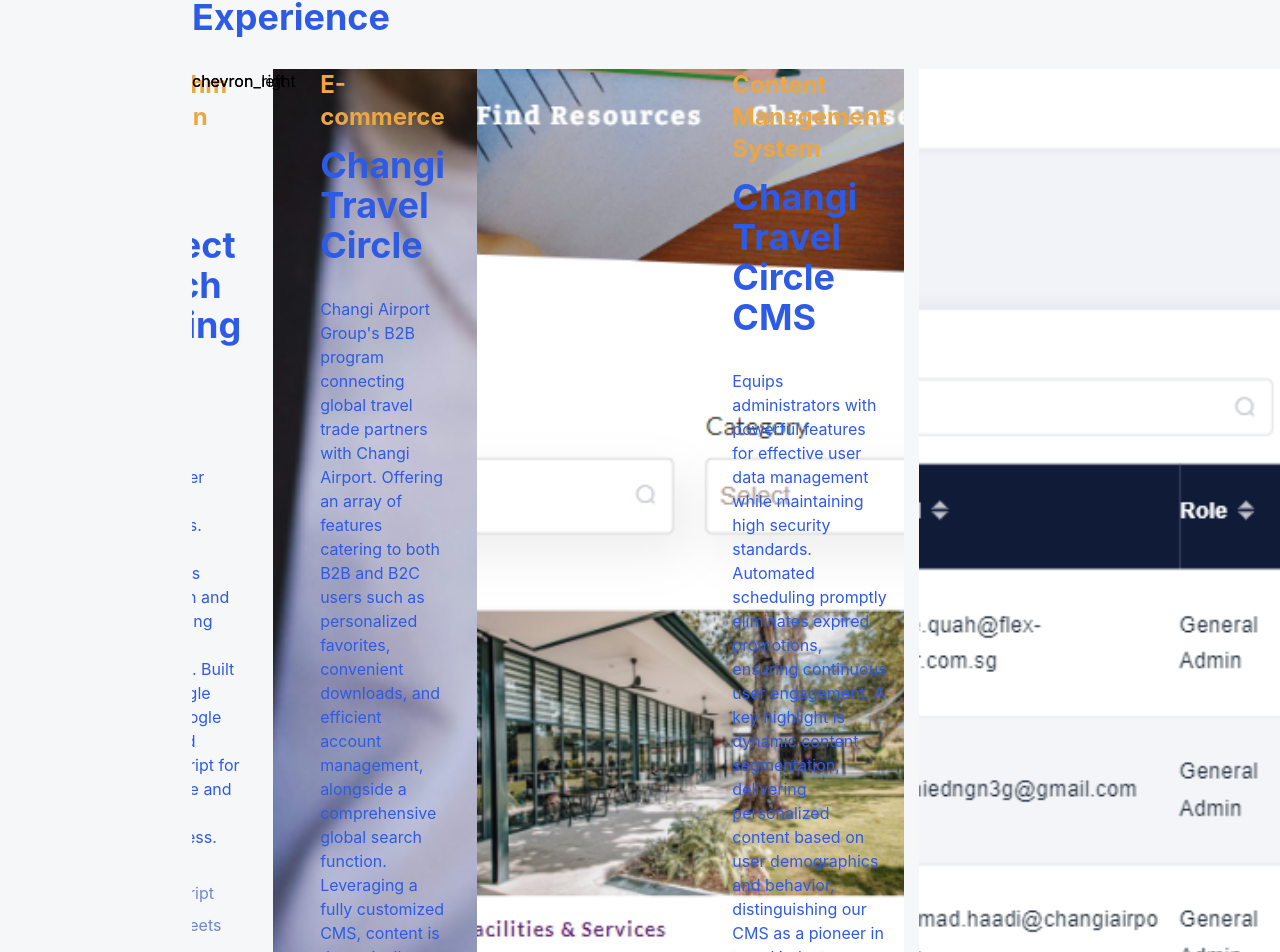
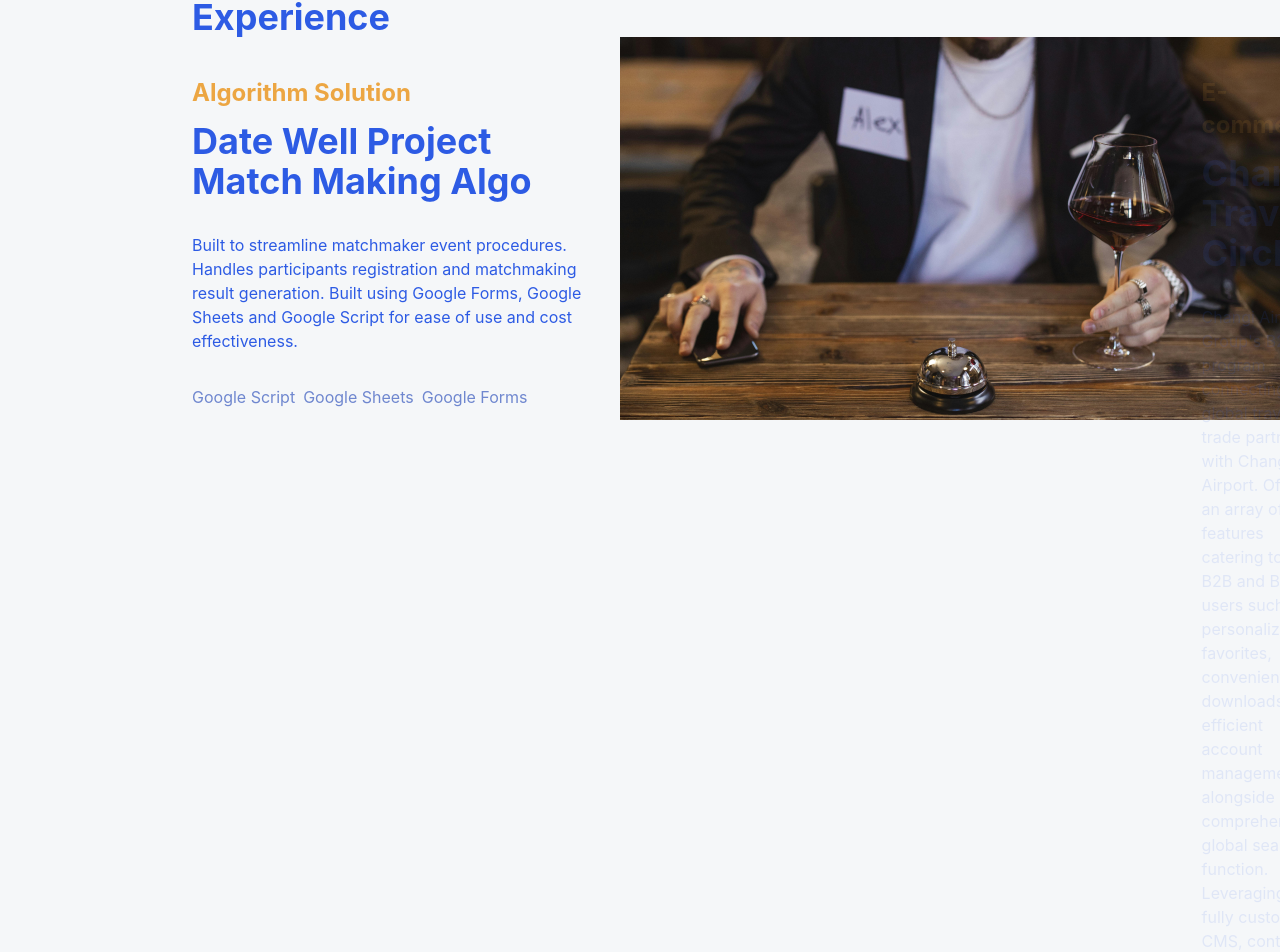
Before and after one commit to DerrickYewBytes/DerrickYewBytes.github.io, a React (Vite) app: page / in a window 1280 px wide. Shown: the part 1805-2757 px from the top of the page. Built offline with nearby package versions, Linux system fonts and the light colour scheme.

Commit message:
WIP: carousel component for mobile

```diff
--- a/package.json
+++ b/package.json
@@ -13,6 +13,7 @@
   },
   "dependencies": {
     "antd": "^5.20.1",
+    "framer-motion": "^11.3.28",
     "react": "^18.3.1",
     "react-dom": "^18.3.1",
     "react-router-dom": "^6.26.0",
--- a/src/components/CarouselCustom.tsx
+++ b/src/components/CarouselCustom.tsx
@@ -1,4 +1,6 @@
-import { useState } from "react";
+import { useEffect, useState } from "react";
+import { RightOutlined, LeftOutlined } from "@ant-design/icons";
+import { Button } from "antd";
 
 type Props = {
   data: any[];
@@ -7,41 +9,57 @@
 
 const CarouselCustom = (props: Props) => {
   const [activeIndex, setActiveIndex] = useState(0);
+  const [direction, setDirection] = useState<"left" | "right"| "">("");
 
   const handleNextClick = () => {
+    setDirection("right");
     setActiveIndex((prevIndex) => (prevIndex + 1) % props.data.length);
   };
 
+
+
   const handlePrevClick = () => {
+    setDirection("left");
     setActiveIndex(
       (prevIndex) => (prevIndex - 1 + props.data.length) % props.data.length,
     );
   };
   const handleDotClick = (index: number) => {
     setActiveIndex(index);
+    setDirection(index > activeIndex ? "right" : "left");
   };
   return (
     <div className="carousel-wrapper">
-      <button className="button-prev" onClick={handlePrevClick}>
-      chevron_left
-      </button>
-      <button className="button-next" onClick={handleNextClick}>
-      chevron_right
-      </button>
-      <div className="carousel">
+      <div className="ui">
+        <Button
+          icon={<LeftOutlined />}
+          className="button-prev"
+          type="text"
+          onClick={handlePrevClick}
+        ></Button>
+        <div className="indicator">
+          {props.data.slice(0, props.data.length).map((item, index) => (
+            <button
+              key={index}
+              onClick={() => handleDotClick(index)}
+              className={index === activeIndex ? "dot active" : "dot"}
+            ></button>
+          ))}
+        </div>
+        <Button
+          icon={<RightOutlined />}
+          className="button-next"
+          type="text"
+          onClick={handleNextClick}
+        ></Button>{" "}
+      </div>
+      <div className={`carousel ${direction}`}>
         {props.data.map((item, index) => (
           <>
-            <props.RenderComponent key={index} {...item} />
+            <div key={index} className={`carousel-item ${index === activeIndex ? "active" : ""}`}>
+              <props.RenderComponent key={index} {...item} />
+            </div>
           </>
-        ))}
-      </div>{" "}
-      <div className="indicator">
-        {props.data.slice(0, props.data.length).map((item, index) => (
-          <button
-            key={index}
-            onClick={() => handleDotClick(index)}
-            className={index === activeIndex ? "dot active" : "dot"}
-          ></button>
         ))}
       </div>
     </div>
--- a/src/pages/Experience.tsx
+++ b/src/pages/Experience.tsx
@@ -45,23 +45,23 @@
       "Mailchimp",
     ],
   },
-  {
-    id: "03",
-    image: CTCCMSImg,
-    category: "Content Management System",
-    title: "Changi Travel Circle CMS",
-    description:
-      "Equips administrators with powerful features for effective user data management while maintaining high security standards. Automated scheduling promptly eliminates expired promotions, ensuring continuous user engagement. A key highlight is dynamic content segmentation, delivering personalized content based on user demographics and behavior, distinguishing our CMS as a pioneer in travel industry content management.",
-    techStack: [
-      "NestJs",
-      "Typescript",
-      "MySql",
-      "Redis",
-      "TypeORM",
-      "AWS Lambda",
-      "Mailchimp",
-    ],
-  },
+  // {
+  //   id: "03",
+  //   image: CTCCMSImg,
+  //   category: "Content Management System",
+  //   title: "Changi Travel Circle CMS",
+  //   description:
+  //     "Equips administrators with powerful features for effective user data management while maintaining high security standards. Automated scheduling promptly eliminates expired promotions, ensuring continuous user engagement. A key highlight is dynamic content segmentation, delivering personalized content based on user demographics and behavior, distinguishing our CMS as a pioneer in travel industry content management.",
+  //   techStack: [
+  //     "NestJs",
+  //     "Typescript",
+  //     "MySql",
+  //     "Redis",
+  //     "TypeORM",
+  //     "AWS Lambda",
+  //     "Mailchimp",
+  //   ],
+  // },
 ];
 
 const Experience = (props: Props) => {
@@ -69,10 +69,10 @@
     <>
       <div
         id="experience"
-        className="central-content page-top-spacing break-right-form"
+        className="central-content page-top-spacing"
         ref={props.reference}
       >
-        <div className="content">
+        <div>
           <h1>Experience</h1>
           <CarouselCustom
             data={EXPERIENCE}
@@ -92,7 +92,7 @@
   return (
     <div key={props.id} className="experience-item">
       <img src={props.image} className="experience-item-photo" />
-      <div>
+      <div className="experience-item-content">
         <h2>{props.category}</h2>
         <h1>{props.title}</h1>
         <p>{props.description}</p>
@@ -109,7 +109,7 @@
 const ExperienceItemLargeScreen = (props: IExperienceItem) => {
   return (
     <div key={props.id} className="experience-item">
-      <div>
+      <div className="experience-item-content">
         <h2>{props.category}</h2>
         <h1>{props.title}</h1>
         <p>{props.description}</p>
@@ -119,7 +119,7 @@
           ))}
         </div>
       </div>
-      <img src={props.image} className="experience-item-photo" />
+      <img src={props.image} className="experience-item-photo basis-6/12" />
     </div>
   );
 };
--- a/src/styles/index.css
+++ b/src/styles/index.css
@@ -3,7 +3,6 @@
 @tailwind utilities;
 
 @import url("https://fonts.googleapis.com/icon?family=Material+Icons");
-
 
 @layer base {
   @font-face {
@@ -67,6 +66,7 @@
   --light-sand: #fbddb4;
   --baby-powder: #f5f7f9;
 
+  --content-width: calc(100vw - 24rem);
   background-color: var(--baby-powder);
 }
 
@@ -81,10 +81,9 @@
 @layer utilities {
   .central-content {
     @apply px-6 md:px-32 lg:px-48;
-
-    &.break-right-form {
+  }
+  .break-right-form {
     @apply lg:pl-48 lg:pr-0;
-    }
   }
 
   .page-top-spacing {
@@ -104,7 +103,7 @@
 }
 
 #header {
-  @apply flex justify-between align-middle sticky top-0 py-10;
+  @apply z-50 flex justify-between align-middle sticky top-0 py-10;
 
   a {
     &:hover {
@@ -268,7 +267,14 @@
 #experience {
   /* @apply h-screen; */
 
-  .content {
+  h1 {
+    @apply mb-16 text-blue-deep;
+  }
+
+  .experience-item {
+    @apply flex flex-col justify-center items-center gap-8;
+
+    .experience-item-content {
       h2 {
         @apply mb-3 text-sands-dark font-bold;
       }
@@ -285,22 +291,34 @@
         }
       }
     }
-
-  .experience-item {
-    @apply flex flex-col justify-center gap-8;
   }
-  @media (min-width: 1268px) {
-    .experience-item {
-      @apply flex-row;
+  .experience-item-photo {
+    @apply object-cover;
   }
 }
 
+@media (min-width: 1268px) {
+  #experience {
+    @apply break-right-form;
+
+    h1 {
+      @apply mb-0;
+    }
+    .experience-item {
+      @apply flex-row items-start;
+      .experience-item-content {
+        @apply pt-10;
+      }
+    }
     .experience-item-photo {
-    @apply object-cover w-full;
+      @apply h-full object-cover;
+      /* flex-shrink: 0; */
+      /* min-width: 100%; */
+      /* min-height: 100% */
+    }
   }
 }
 
-@layer components {
 #contact {
   @apply bg-sands-light;
   .content {
@@ -357,7 +375,7 @@
     }
   }
 }
-
+@layer components {
   .carousel-wrapper {
     --carousel-card-num-in-screen: 1;
     --carousel-card-width: calc(80vw / var(--carousel-card-num-in-screen));
@@ -365,13 +383,47 @@
       var(--carousel-card-width) * var(--carousel-card-num-in-screen)
     );
     @apply overflow-hidden relative;
+    .carousel {
+      @apply flex flex-row transition-transform duration-500 ease-in-out;
 
+      &.left {
+        transform: translateX(100%);
+        animation-duration: 0.6s;
+        animation-timing-function: cubic-bezier(0.83, 0, 0.17, 1);
+        animation-name: prev;
+      }
+
+      &.right {
+        transform: translateX(-100%);
+        animation-duration: 0.6s;
+        animation-timing-function: cubic-bezier(0.83, 0, 0.17, 1);
+        animation-name: next;
+      }
+
+      .carousel-item {
+        @apply min-w-full opacity-10;
+        transition: opacity 1s ease;
+
+        &.active {
+          @apply opacity-100;
+        }
+      }
+    }
+  }
+
+  .ui {
+    @apply flex z-10 items-center absolute;
+    bottom: 2rem;
+    left: 50%;
+    transform: translate(-50%, -50%);
     .button-prev,
     .button-next {
-      @apply absolute cursor-pointer;
+      @apply cursor-pointer;
+      /* @apply bg-babyPowder; */
     }
 
     .indicator {
+      @apply flex justify-center;
       .dot {
         @apply bg-blue-light opacity-50;
         border: 0;
@@ -387,40 +439,20 @@
         }
       }
     }
-    .carousel {
-      @apply flex;
-      width: var(--carousel-width);
-
-      &.prev {
-        animation-duration: 0.6s;
-        animation-timing-function: cubic-bezier(0.83, 0, 0.17, 1);
-        animation-name: prev;
   }
 
-      &.next {
-        animation-duration: 0.6s;
-        animation-timing-function: cubic-bezier(0.83, 0, 0.17, 1);
-        animation-name: next;
+  @media (min-width: 1268px) {
+    .carousel-wrapper {
+      .carousel {
+        @apply flex-row;
+        .carousel-item {
+          /* @apply w-96; */
+          width: var(--content-width);
         }
       }
     }
+    .ui {
+      left: 18%;
     }
-
-
-.ant-carousel .slick-prev,
-.ant-carousel .slick-prev:hover,
-.ant-carousel .slick-prev:focus {
-  font-size: inherit;
-  left: 10px;
-  z-index: 2;
-  color: blueviolet;
   }
-
-.ant-carousel .slick-next,
-.ant-carousel .slick-next:hover,
-.ant-carousel .slick-next:focus {
-  font-size: inherit;
-  right: 10px;
-  z-index: 2;
-  color: blueviolet;
 }
```
Also changed, not shown: src/styles/output.css, 1 other file (tests, documents, lock files or other folders). Lines whose indentation alone changed are shown as unchanged.
